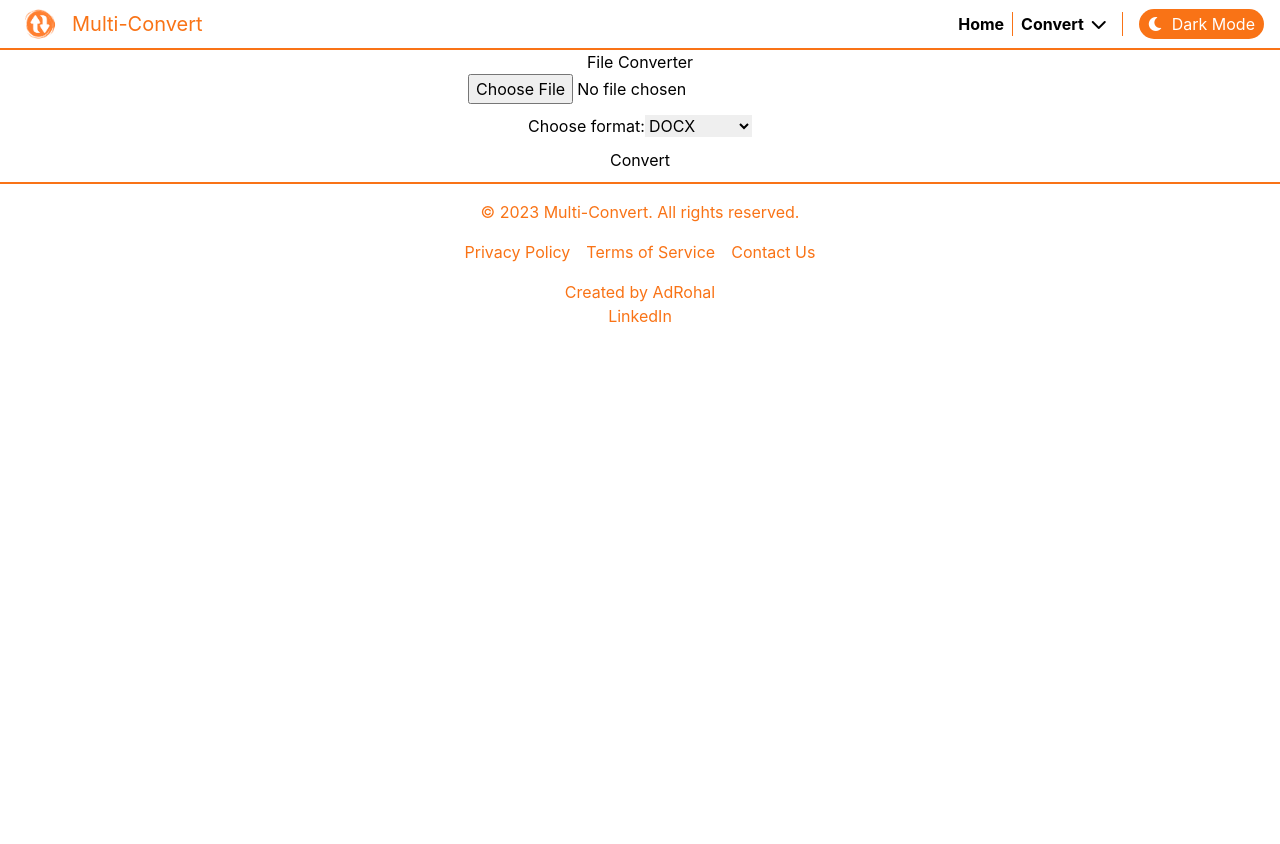
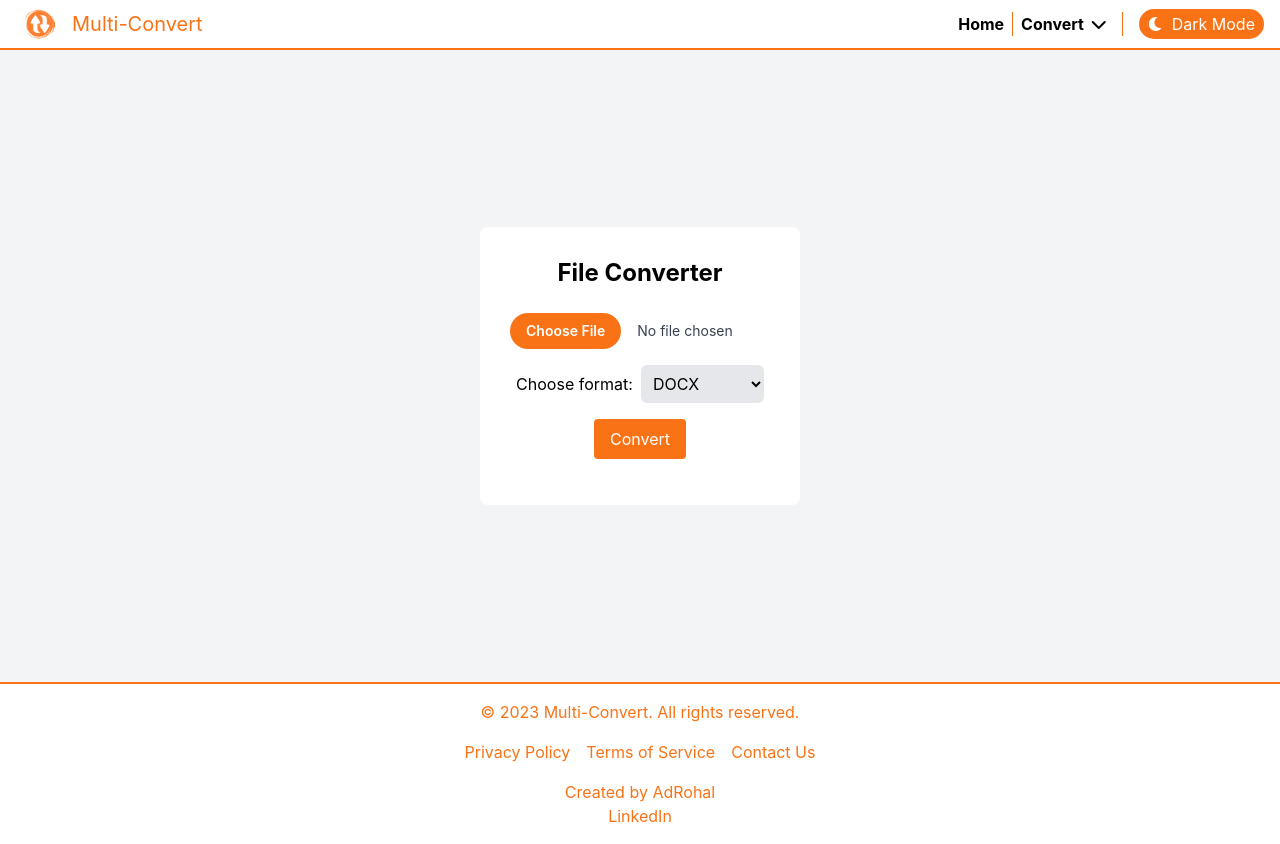
Before and after one commit to AdRohal/MultiConvert, a React (Create React App) app: page /convert-document in a window 1280 px wide. Before the commit the page ends 800 px from the top, so only its background shows below. Built offline with nearby package versions, Linux system fonts and the light colour scheme.

Commit message:
Project V1.4: Updating Convert Document page & Fixing download bug

```diff
--- a/src/App.css
+++ b/src/App.css
@@ -11,7 +11,6 @@ html, body {
 #root {
   display: flex;
   flex-direction: column;
-  min-height: 100vh;
 }
 
 .App {
--- a/src/App.js
+++ b/src/App.js
@@ -4,7 +4,7 @@ import './App.css';
 function App({ darkMode }) {
   return (
     <div className={`App ${darkMode ? 'dark-mode' : 'light-mode'}`}>
-      <header className={`App-header ${darkMode ? 'dark-mode' : 'light-mode'}`}>
+      <header className={`App-header ${darkMode ? 'dark-mode' : 'light-mode'}`} style={{ paddingBottom: '16px' }}>
         <h1 className="text-4xl font-bold mt-4">Welcome to <span className='text-orange-500'>Multi-Convert</span></h1>
         <div className="gif-container border-4 border-transparent rounded-lg overflow-hidden pt-8 px-12 mx-12">
           <img src="/multi-convert.gif" alt="sample gif" className="App-gif w-full h-full object-cover rounded-2xl" />
--- a/src/ConvertDocument.jsx
+++ b/src/ConvertDocument.jsx
@@ -1,16 +1,15 @@
 import React, { useState } from "react";
 import axios from "axios";
 
-const ConvertDocument = () => {
+const ConvertDocument = ({ darkMode }) => {
   const [file, setFile] = useState(null);
   const [format, setFormat] = useState("docx");
   const [convertedFile, setConvertedFile] = useState(null);
-  const [error, setError] = useState(null);
+  const [loading, setLoading] = useState(false);
 
   const handleFileUpload = (e) => {
     setFile(e.target.files[0]);
     setConvertedFile(null); // Reset converted file when a new file is uploaded
-    setError(null); // Reset error when a new file is uploaded
   };
 
   const handleFormatChange = (e) => {
@@ -27,46 +26,44 @@ const ConvertDocument = () => {
     formData.append("file", file);
     formData.append("format", format);
 
+    setLoading(true); // Show loading popup
+
     try {
-      const response = await axios.post("http://localhost:5000/convert", formData, {
-        responseType: "blob",
-      });
+      const response = await axios.post("http://localhost:5000/convert", formData);
 
-      if (response.headers["content-type"] === "application/json") {
-        const reader = new FileReader();
-        reader.onload = () => {
-          const errorResponse = JSON.parse(reader.result);
-          setError(errorResponse.error);
-        };
-        reader.readAsText(response.data);
-      } else {
-        const url = window.URL.createObjectURL(new Blob([response.data]));
+      const { filename } = response.data;
+      const url = `http://localhost:5000/download/${filename}`;
       const newFileName = file.name.split(".")[0] + `.${format}`;
       setConvertedFile({ name: newFileName, url });
-      }
+      console.log(`File converted successfully: ${url}`);
     } catch (error) {
       console.error("Error converting file:", error);
-      setError("An error occurred while converting the file.");
+      // Even if there's an error, we still set the convertedFile to allow download
+      const newFileName = file.name.split(".")[0] + `.${format}`;
+      setConvertedFile({ name: newFileName, url: null });
+    } finally {
+      setLoading(false); // Hide loading popup
     }
   };
 
   return (
-    <div style={{ maxWidth: "400px", margin: "0 auto", textAlign: "center" }}>
-      <h2>File Converter</h2>
+    <div className={`flex items-center justify-center ${darkMode ? 'bg-gray-900' : 'bg-gray-100'}`} style={{ height: '79vh' }}>
+      <div className={`max-w-xs mx-auto text-center ${darkMode ? 'bg-gray-800 text-white' : 'bg-white text-black'} rounded-lg`} style={{ padding: '30px' }}>
+        <h2 className="mb-6 text-2xl font-bold">File Converter</h2>
         <input
           type="file"
           accept=".docx,.doc,.txt,.pdf,.ppt,.pptx"
           onChange={handleFileUpload}
-        style={{ marginBottom: "10px" }}
+          className={`mb-4 block w-full text-sm ${darkMode ? 'text-gray-500' : 'text-gray-700'} file:mr-4 file:py-2 file:px-4 file:rounded-full file:border-0 file:text-sm file:font-semibold file:bg-orange-500 file:text-white hover:file:bg-orange-600`}
         />
 
-      <div style={{ marginBottom: "10px" }}>
-        <label htmlFor="format">Choose format:</label>
+        <div className="mb-4">
+          <label htmlFor="format" className="mr-2">Choose format:</label>
           <select
             id="format"
             value={format}
             onChange={handleFormatChange}
-          style={{ color: "black" }} // Ensure text color is black
+            className={`text-black rounded-md p-2 ${darkMode ? 'bg-gray-700 text-white' : 'bg-gray-200 text-black'}`}
           >
             <option value="docx">DOCX</option>
             <option value="doc">DOC</option>
@@ -76,11 +73,15 @@ const ConvertDocument = () => {
           </select>
         </div>
 
-      <button onClick={handleConvert} style={{ marginBottom: "10px" }}>
+        <button onClick={handleConvert} className="mb-4 bg-orange-500 text-white py-2 px-4 rounded hover:bg-orange-600">
           Convert
         </button>
 
-      {error && <p style={{ color: "red" }}>{error}</p>}
+        {loading && (
+          <div className="fixed top-1/2 left-1/2 transform -translate-x-1/2 -translate-y-1/2 bg-black bg-opacity-75 text-white p-6 rounded-lg z-50">
+            <p>Loading...</p>
+          </div>
+        )}
 
         {convertedFile && (
           <div>
@@ -88,12 +89,16 @@ const ConvertDocument = () => {
             <a
               href={convertedFile.url}
               download={convertedFile.name}
-            style={{ textDecoration: "none", color: "white" }}
+              className="text-white no-underline"
+              onClick={() => console.log(`Downloading file from: ${convertedFile.url}`)}
             >
-            <button>Download {convertedFile.name}</button>
+              <button className="bg-orange-500 text-white py-2 px-4 rounded hover:bg-orange-600">
+                Download {convertedFile.name}
+              </button>
             </a>
           </div>
         )}
+      </div>
     </div>
   );
 };
```
Also changed, not shown: 2 other files (tests, documents, lock files or other folders). Lines whose indentation alone changed are shown as unchanged.
